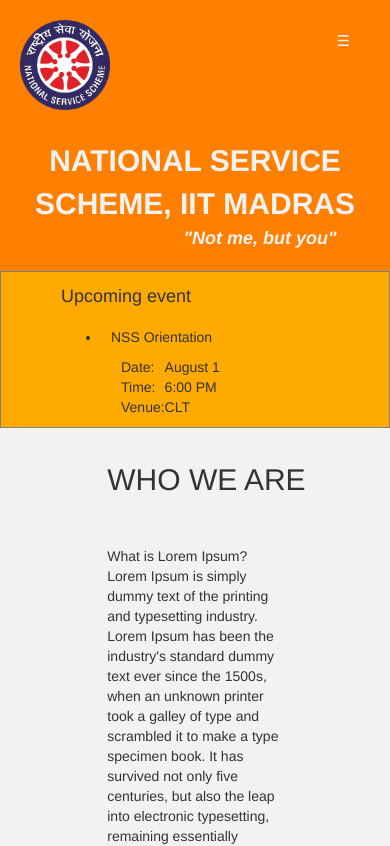
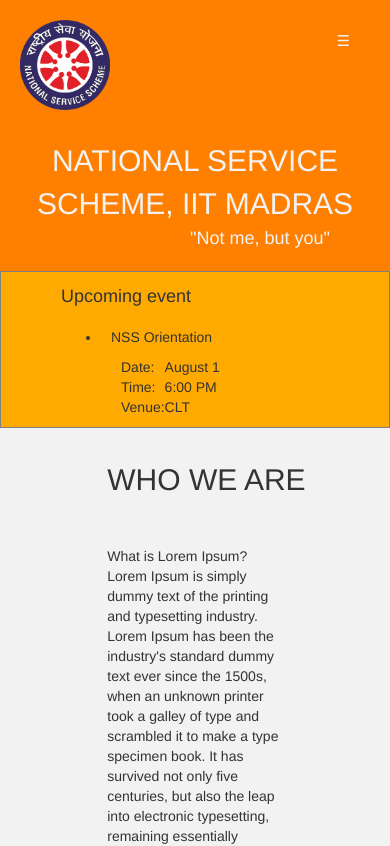
Before and after one commit to Substancia/Substancia.github.io, a plain HTML site: page nss/index.html in a window 390 px wide. Shown: the top 846 px of the page. Drawn offline with nearby package versions, Linux system fonts and the light colour scheme.

Commit message:
Add files via upload

```diff
--- a/nss/index.html
+++ b/nss/index.html
@@ -29,8 +29,8 @@
 	</div>
 
 	<header class="extranav" id="home">
-	<b>NATIONAL SERVICE SCHEME, IIT MADRAS
-	<div style="font-size:18px; padding-left:130px; padding-bottom:20px"><i>"Not me, but you"</i></div></b>
+	<div class="capt" >NATIONAL SERVICE SCHEME, IIT MADRAS</div>
+	<div style="font-size:18px; padding-left:130px; padding-bottom:20px">"Not me, but you"</div>
 	</header>
 
 	<div id="sidebar">
--- a/nss/stsh.css
+++ b/nss/stsh.css
@@ -45,6 +45,10 @@
 padding-right:15%;*/
 text-align: center;
 z-index: 10;
+}
+
+.capt {
+	font-size: 40px;
 }
 
 img {
@@ -114,6 +118,7 @@
     float: right;
     display: block;
   }
+	.capt {font-size: 40px;}
 	.imgview {width: 400px;}
 	.site-footer {font-size: 24px;}
 	#sidebar { width: 25%; height: 100vh; position: fixed; padding-top: 280px; }
@@ -132,6 +137,7 @@
     display: block;
     text-align: left;
   }
+	.capt {font-size: 30px;}
 	.imgview {width: 100%;}
 	.site-footer {font-size: 18px;}
 	#sidebar { width: 100%; height: auto; position: relative; padding-top: 5px; }
```
